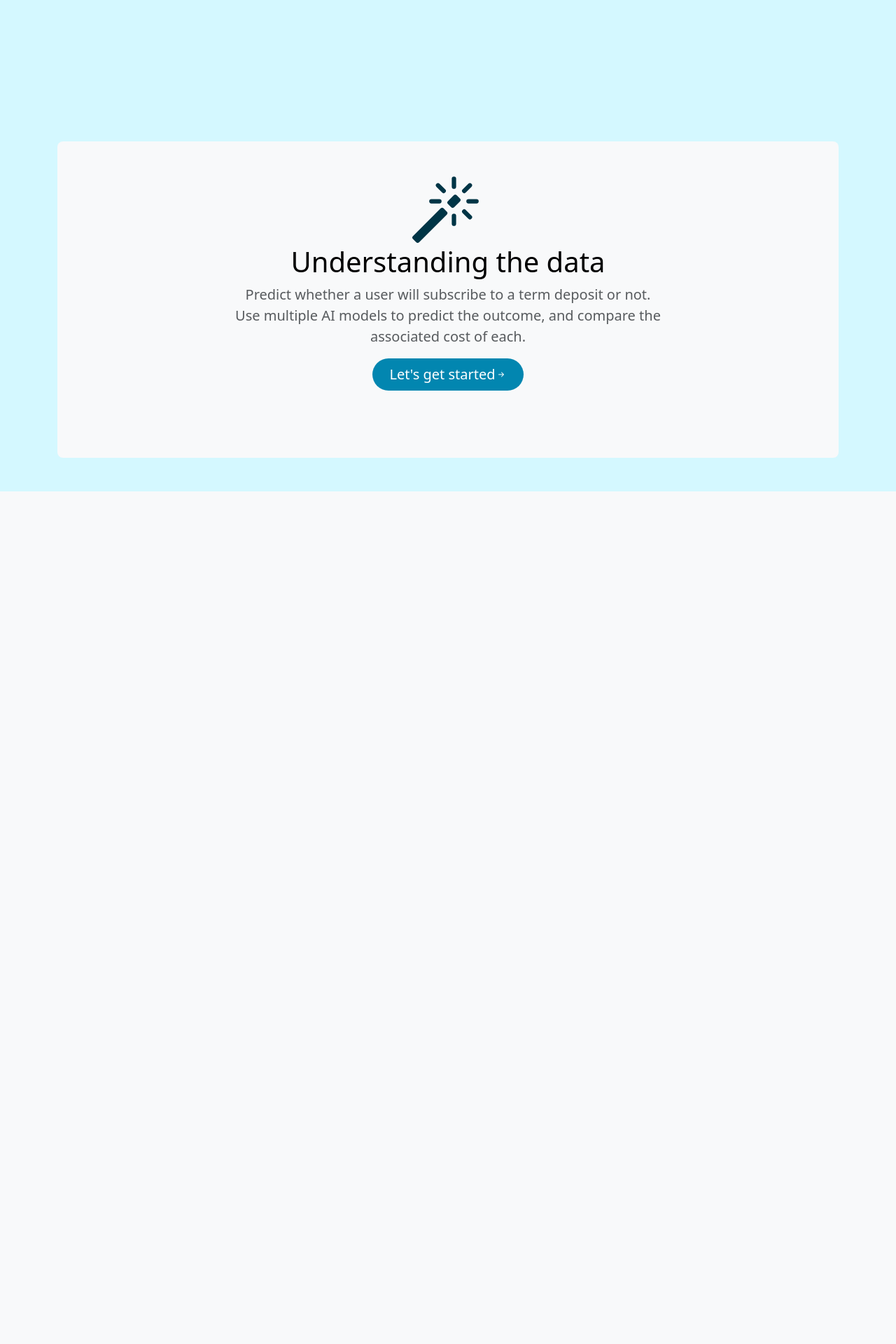
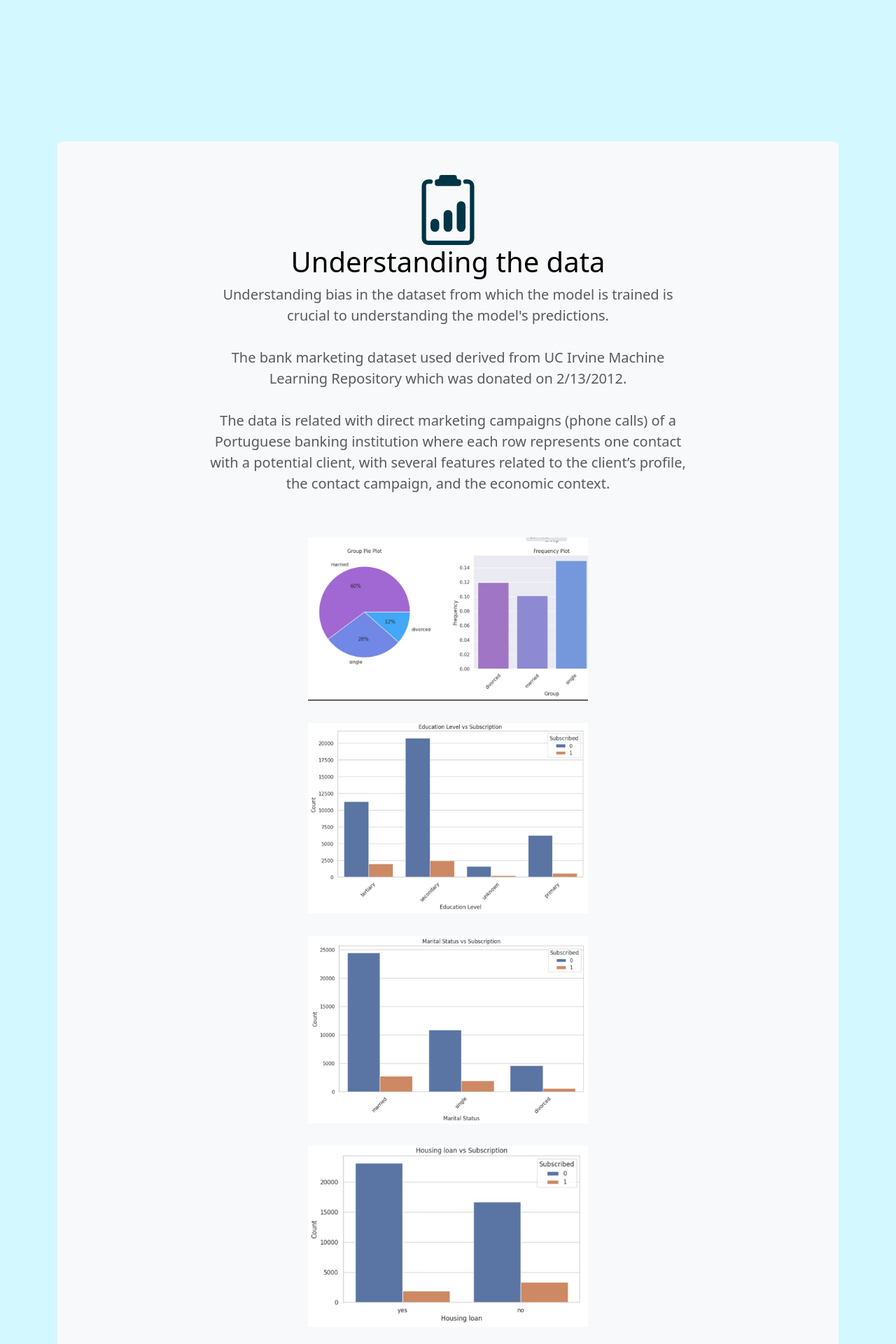
Before and after one commit to dylankainth/holystick, a Flask app: page / in a window 1280 px wide. Shown: the part 606-2526 px from the top of the page at 70% size. Before the commit the page ends 1308 px from the top, so only its background shows below. Run offline with Flask 3, Linux system fonts and the light colour scheme.

Commit message:
added the images of bar graphs

```diff
--- a/templates/index.html
+++ b/templates/index.html
@@ -39,29 +39,36 @@
 
     <div class="p-5 text-center bg-body-tertiary rounded-3 my-5">
 
-        <svg xmlns="http://www.w3.org/2000/svg" width="100" height="100" fill="#003546" class="bi bi-magic me-2"
+
+        <svg xmlns="http://www.w3.org/2000/svg" width="100" height="100" fill="#003546" class="bi bi-clipboard2-data"
             viewBox="0 0 16 16">
             <path
-                d="M9.5 2.672a.5.5 0 1 0 1 0V.843a.5.5 0 0 0-1 0zm4.5.035A.5.5 0 0 0 13.293 2L12 3.293a.5.5 0 1 0 .707.707zM7.293 4A.5.5 0 1 0 8 3.293L6.707 2A.5.5 0 0 0 6 2.707zm-.621 2.5a.5.5 0 1 0 0-1H4.843a.5.5 0 1 0 0 1zm8.485 0a.5.5 0 1 0 0-1h-1.829a.5.5 0 0 0 0 1zM13.293 10A.5.5 0 1 0 14 9.293L12.707 8a.5.5 0 1 0-.707.707zM9.5 11.157a.5.5 0 0 0 1 0V9.328a.5.5 0 0 0-1 0zm1.854-5.097a.5.5 0 0 0 0-.706l-.708-.708a.5.5 0 0 0-.707 0L8.646 5.94a.5.5 0 0 0 0 .707l.708.708a.5.5 0 0 0 .707 0l1.293-1.293Zm-3 3a.5.5 0 0 0 0-.706l-.708-.708a.5.5 0 0 0-.707 0L.646 13.94a.5.5 0 0 0 0 .707l.708.708a.5.5 0 0 0 .707 0z" />
+                d="M9.5 0a.5.5 0 0 1 .5.5.5.5 0 0 0 .5.5.5.5 0 0 1 .5.5V2a.5.5 0 0 1-.5.5h-5A.5.5 0 0 1 5 2v-.5a.5.5 0 0 1 .5-.5.5.5 0 0 0 .5-.5.5.5 0 0 1 .5-.5z" />
+            <path
+                d="M3 2.5a.5.5 0 0 1 .5-.5H4a.5.5 0 0 0 0-1h-.5A1.5 1.5 0 0 0 2 2.5v12A1.5 1.5 0 0 0 3.5 16h9a1.5 1.5 0 0 0 1.5-1.5v-12A1.5 1.5 0 0 0 12.5 1H12a.5.5 0 0 0 0 1h.5a.5.5 0 0 1 .5.5v12a.5.5 0 0 1-.5.5h-9a.5.5 0 0 1-.5-.5z" />
+            <path
+                d="M10 7a1 1 0 1 1 2 0v5a1 1 0 1 1-2 0zm-6 4a1 1 0 1 1 2 0v1a1 1 0 1 1-2 0zm4-3a1 1 0 0 0-1 1v3a1 1 0 1 0 2 0V9a1 1 0 0 0-1-1" />
         </svg>
 
         <h1 class="text-body-emphasis">Understanding the data</h1>
         <p class="col-lg-8 mx-auto fs-5 text-muted">
-            Predict whether a user will subscribe to a term deposit or not. <br>
-            Use multiple AI models to predict the outcome, and compare the associated cost of each.
+            Understanding bias in the dataset from which the model is trained is crucial to understanding the model's
+            predictions. <br> <br>
+
+            The bank marketing dataset used derived from UC Irvine Machine Learning Repository which was donated on
+            2/13/2012. <br> <br>
+
+            The data is related with direct marketing campaigns (phone calls) of a Portuguese banking institution where
+            each row represents one contact with a potential client, with several features related to the client’s
+            profile, the contact campaign, and the economic context. <br> <br>
+
+        <div class="container">
+            {% for i in range(1,8) %}
+            <img class="py-3 mx-5" width="400px" src="/static/holystickpic{{ i }}.jpg" />
+            {% endfor %}
+        </div>
         </p>
-        <div class="d-inline-flex gap-2 mb-5">
-            <a class="d-inline-flex align-items-center btn btn-primary btn-lg px-4 rounded-pill" type="button"
-                href="/2">
-                Let's get started
-                <svg xmlns="http://www.w3.org/2000/svg" width="16" height="16" fill="currentColor"
-                    class="bi bi-arrow-right-short" viewBox="0 0 16 16">
-                    <path fill-rule="evenodd"
-                        d="M4 8a.5.5 0 0 1 .5-.5h5.793L8.146 5.354a.5.5 0 1 1 .708-.708l3 3a.5.5 0 0 1 0 .708l-3 3a.5.5 0 0 1-.708-.708L10.293 8.5H4.5A.5.5 0 0 1 4 8" />
-                </svg>
-            </a>
 
-        </div>
     </div>
 
 
```
Also changed, not shown: static/holystickpic1.jpg (added), static/holystickpic2.jpg (added), static/holystickpic3.jpg (added), static/holystickpic4.jpg (added), static/holystickpic5.jpg (added), static/holystickpic6.jpg (added), static/holystickpic7.jpg (added), static/holystickpic8.jpg (added).
